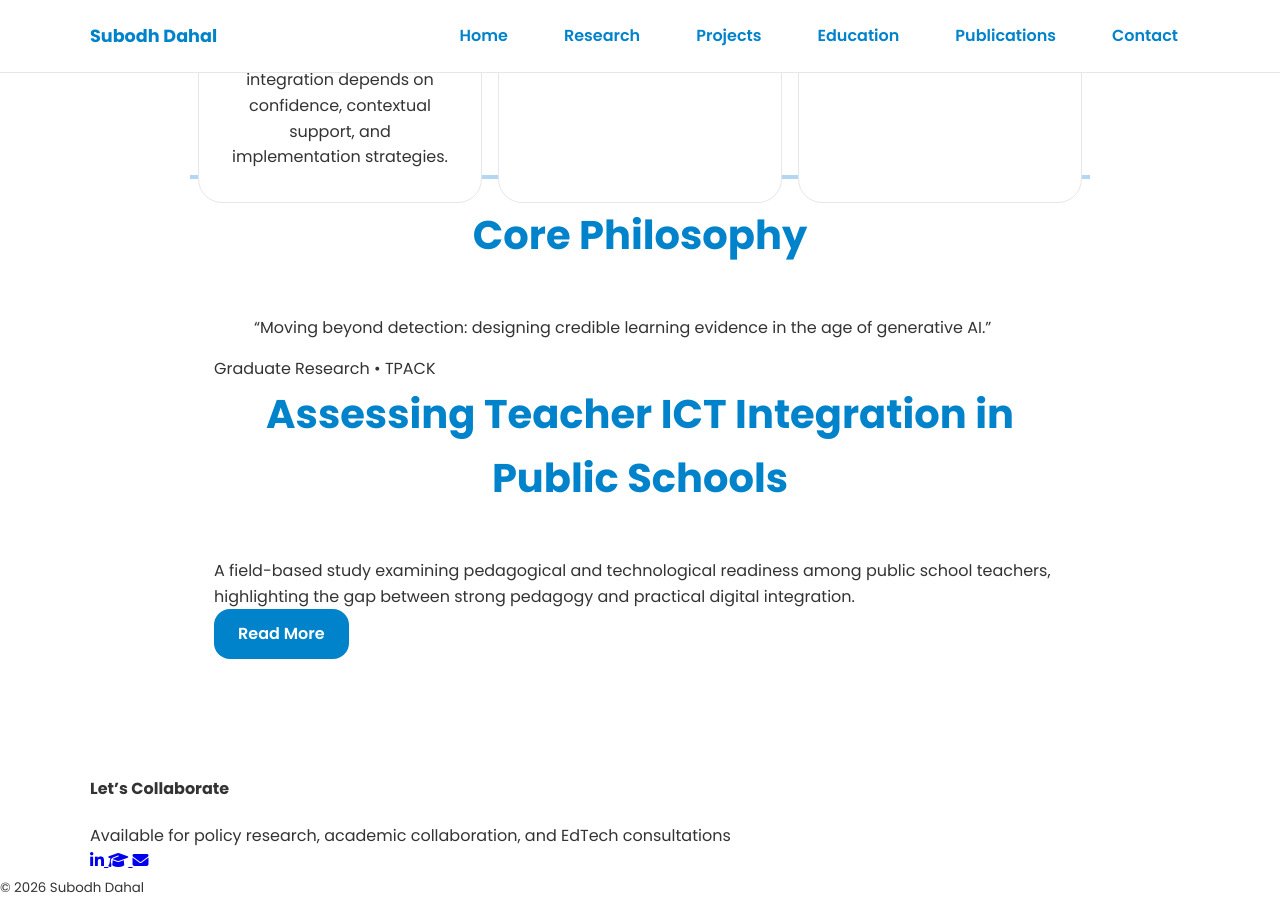
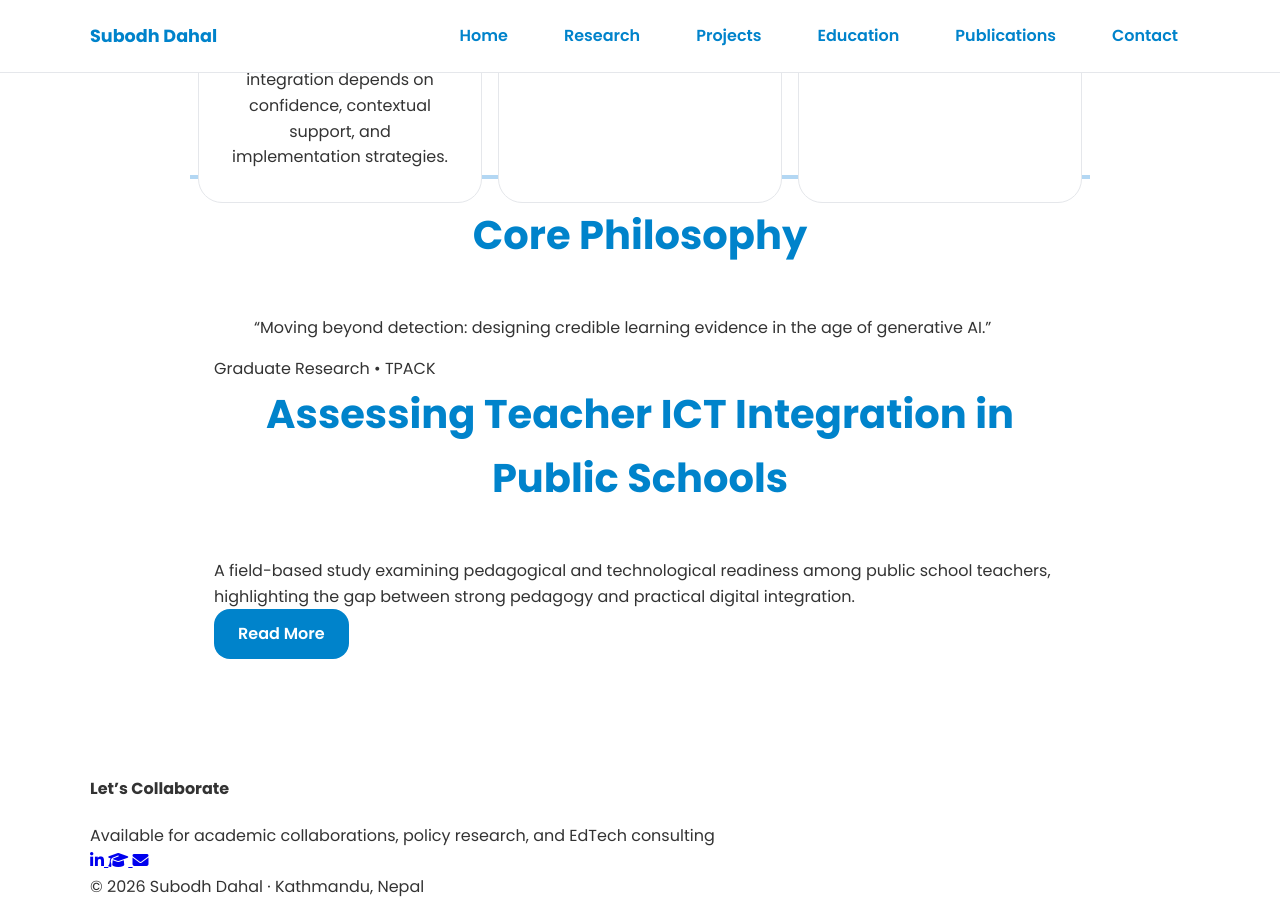
Before and after one commit to dahalsubodh/dahalsubodh.github.io, a Jekyll site: the page built from index.md, in a window 1280 px wide and 900 px high, scrolled down 1092 px. Built offline with Jekyll 4.4.1, drawn with Linux system fonts in a browser that asks for light colours.

Commit message:
Update footer.html

```diff
--- a/_includes/footer.html
+++ b/_includes/footer.html
@@ -1,27 +1,28 @@
 <footer class="site-footer">
   <div class="container footer-container">
+
     <h4>Let’s Collaborate</h4>
-    <p>
-      Available for policy research, academic collaboration,
-      and EdTech consultations
+    <p class="footer-tagline">
+      Available for academic collaborations, policy research, and EdTech consulting
     </p>
 
     <div class="social">
-      <a href="https://www.linkedin.com/in/subodh-dahal/" target="_blank" title="LinkedIn">
+      <a href="https://www.linkedin.com/in/subodh-dahal/" target="_blank" aria-label="LinkedIn">
         <i class="fab fa-linkedin-in"></i>
       </a>
-      <a href="https://scholar.google.com/citations?hl=en&user=3pw7tvsAAAAJ" target="_blank" title="Google Scholar">
+      <a href="https://scholar.google.com/citations?hl=en&user=3pw7tvsAAAAJ" target="_blank" aria-label="Google Scholar">
         <i class="fas fa-graduation-cap"></i>
       </a>
-      <a href="mailto:subodhdotcome@gmail.com" title="Email">
+      <a href="mailto:subodhdotcome@gmail.com" aria-label="Email">
         <i class="fas fa-envelope"></i>
       </a>
     </div>
+
+    <div class="footer-divider"></div>
+
+    <div class="footer-microtext">
+      © 2026 Subodh Dahal · Kathmandu, Nepal
+    </div>
+
   </div>
-
-<!-- Divider -->
-  <div class="footer-divider"></div>
-
-  <!-- Microtext -->
-  <small>© 2026 Subodh Dahal</small>
 </footer>
```
